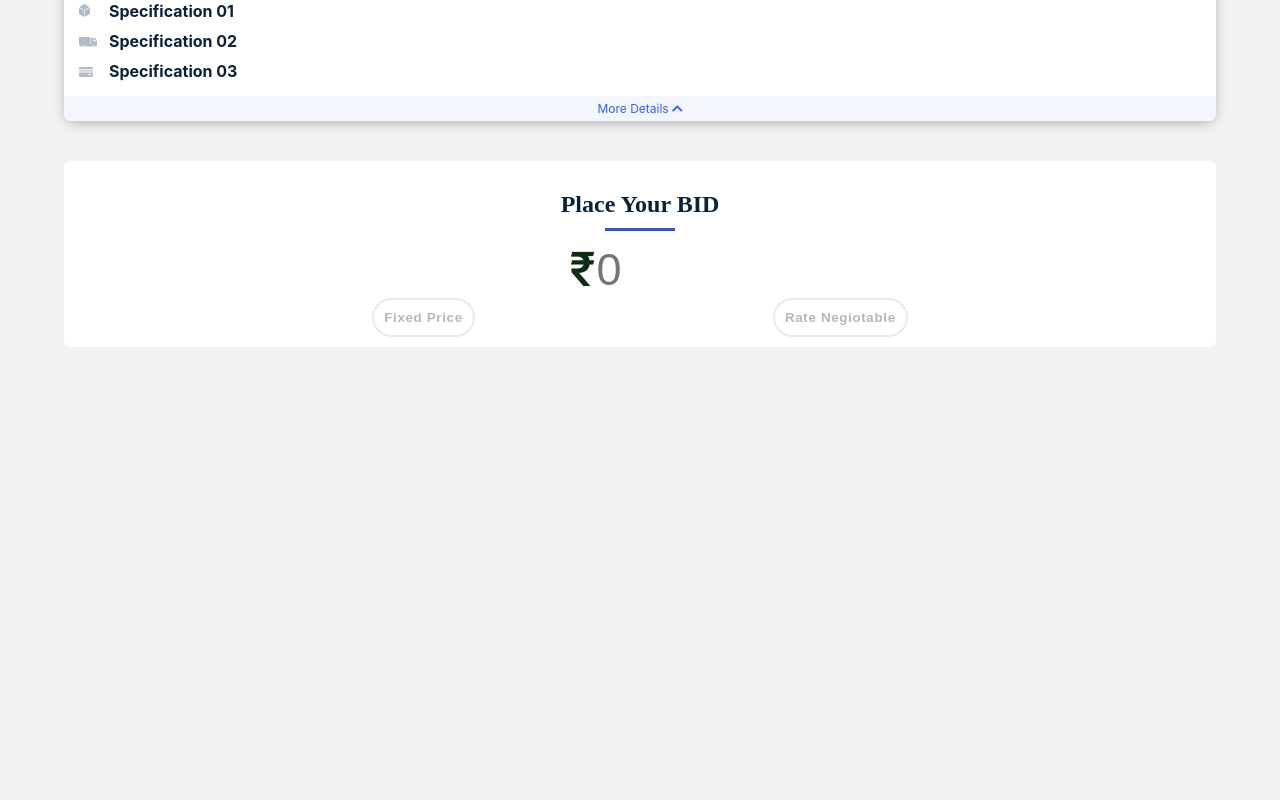
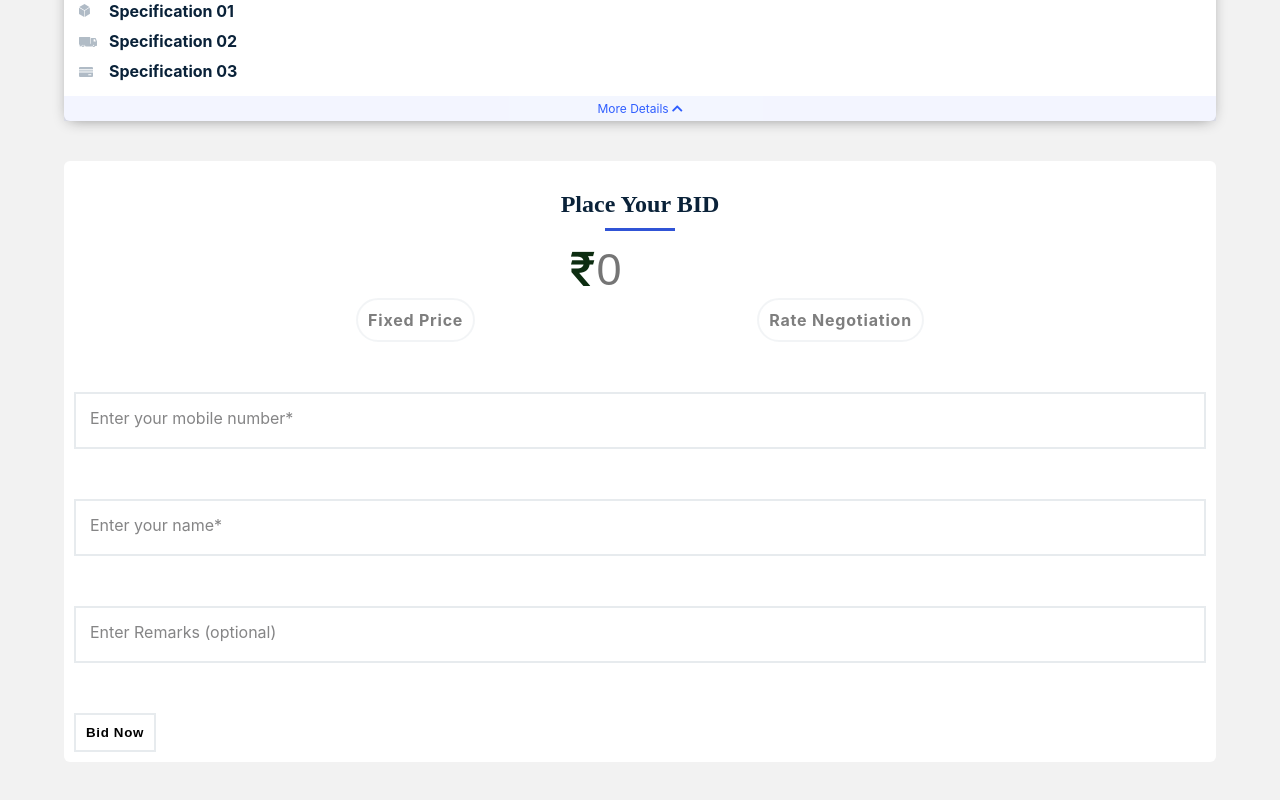
Before and after one commit to Gowdhampr/Vahak, a React (Create React App) app: page / in a window 1280 px wide. Shown: the part 242-1042 px from the top of the page. Before the commit the page ends 800 px from the top, so only its background shows below. Built offline with nearby package versions, Linux system fonts and the light colour scheme; the HTML template or start-up script is replaced by a standard one; a web font is replaced by a local one.

Commit message:
Added custom form

```diff
--- a/src/App.scss
+++ b/src/App.scss
@@ -160,4 +160,62 @@ body {
 .priceButtonContainer {
   display: flex;
   justify-content: space-evenly;
+  label {
+    padding: 10px;
+    border-radius: 29px;
+    cursor: pointer;
+    background-color: #ffffff;
+    border: 2px solid #e7ebee;
+    font-weight: bold;
+    letter-spacing: 0.05em;
+    opacity: 0.5;
+  }
+  input[type="radio"] {
+    opacity: 0;
+    position: fixed;
+    width: 0;
+    &:checked {
+      + label {
+        color: #3054d6;
+        border: 2px solid #3054d6;
+        opacity: 0.9;
+      }
+    }
+  }
 }
+
+// Custom inout field
+.wrap {
+  div {
+    position: relative;
+    margin: 50px 0;
+    input[type="text"],
+    input[type="tel"] {
+      width: 100%;
+      padding: 15px;
+      border: 2px solid #e7ebee;
+      font-size: 20px;
+      &:focus {
+        outline: none;
+        border: 2px solid #3054d6;
+      }
+    }
+    label {
+      background-color: #ffffff;
+      color: #0d0d0f;
+      opacity: 0.5;
+      position: absolute;
+      top: 0;
+      font-size: 16px;
+      margin: 16px;
+      -webkit-transition: top 0.2s ease-in-out, font-size 0.2s ease-in-out;
+      transition: top 0.2s ease-in-out, font-size 0.2s ease-in-out;
+      &.active {
+        color: #3054d6;
+        opacity: 1;
+        top: -28px;
+        font-size: 16px;
+      }
+    }
+  }
+}
--- /dev/null
+++ b/src/components/Core/ButtonFilled/index.jsx
@@ -0,0 +1,21 @@
+import React from 'react'
+import styled from 'styled-components';
+
+const Button = styled.button`
+    padding: 10px;
+    cursor: pointer;
+    background-color: #ffffff;
+    border: 2px solid #E7EBEE;
+    font-weight: bold;
+    letter-spacing: 0.05em;
+    width: 100%
+    color: #2355FC;
+`;
+
+export const ButtonFilled = ({className, label, disabled}) => {
+    return (
+        <div>
+            <Button className={className} type="button" disabled={disabled}>{label}</Button>
+        </div>
+    )
+}
--- /dev/null
+++ b/src/components/Core/Form/index.jsx
@@ -0,0 +1,11 @@
+import React from 'react'
+
+const Form = ({children}) => {
+    return (
+        <form>
+            {children}
+        </form>
+    )
+}
+
+export default Form;
--- /dev/null
+++ b/src/components/Core/InputTextField/index.jsx
@@ -0,0 +1,35 @@
+import React, { useState } from 'react'
+
+const InputTextField = ({className, name, id, label, type, required, pattern}) => {
+    const InputId = id || name;
+    const [focus, setFocus] = useState(false);
+
+    const [inputLength, setInputLength] = useState(false);
+    const [inputValue, setInputValue] = useState('');
+
+    const handleChange = (e) => {
+        const inputLength = e.target.value.length;
+        setInputValue(e.target.value);
+        setInputLength(inputLength <= 0 ? false : true);
+    }
+    return (
+        <div class="wrap">
+            <div>
+                <label className={focus || inputLength ? "active" : ""}>{label}</label>
+                <input
+                    className={className}
+                    id={InputId}
+                    type={type || "text"}
+                    value={inputValue}
+                    onChange={e => handleChange(e)}
+                    onFocus={() => setFocus(true)}
+                    onBlur={() => setFocus(false)}
+                    required={required}
+                    pattern={pattern}
+                />
+            </div>
+        </div>
+    )
+}
+
+export default InputTextField;
--- a/src/views/home/index.js
+++ b/src/views/home/index.js
@@ -5,7 +5,9 @@ import Card from '../../components/Core/Card'
 import LabelComponent from "../../components/Core/Label"
 import VehicleDetailsCard from "../../components/Core/VehicleDetailsCard"
 import CurrencyField from '../../components/Core/CurrencyInputField';
-import { ButtonOutlined } from '../../components/Core/ButtonOutlined';
+import Form from '../../components/Core/Form';
+import InputField from '../../components/Core/InputTextField';
+import { ButtonFilled } from '../../components/Core/ButtonFilled';
 
 function Home() {
     const vehicleDetails = {
@@ -39,9 +41,34 @@ function Home() {
                 <CurrencyField handlePriceChange={e => handlePriceChange(e)} />
                 {/* Price negotiate buttons */}
                 <div className="priceButtonContainer">
-                    <ButtonOutlined disabled={!priceAmount ? true : false} label="Fixed Price" />
-                    <ButtonOutlined disabled={!priceAmount ? true : false} label="Rate Negiotable" />
+                    <input
+                        type="radio"
+                        id="fixedPrice"
+                        name="priceButton"
+                        value="Fixed Price"
+                        disabled={!priceAmount ? true : false}
+                    />
+                    <label className="btnLabel" for="fixedPrice">Fixed Price</label>
+
+                    <input
+                        type="radio"
+                        id="negotiation"
+                        name="priceButton"
+                        value="Rate Negotiation"
+                        disabled={!priceAmount ? true : false}
+                    />
+                    <label className="btnLabel" for="negotiation">Rate Negotiation</label>
                 </div>
+                {/* Form */}
+                <Form>
+                    <InputField name="phone" type="text" label="Enter your mobile number*"
+                        required
+                        pattern="^\d{10}$"
+                        />
+                    <InputField name="name" label="Enter your name*" required />
+                    <InputField name="name" label="Enter Remarks (optional)" />
+                    <ButtonFilled label="Bid Now" />
+                </Form>
             </Card>
         </div>
     )
```
Also changed, not shown: src/components/Core/InputNumberField/index.jsx (added, +33 -0 lines), src/components/Core/RadioButton/index.js (deleted).
